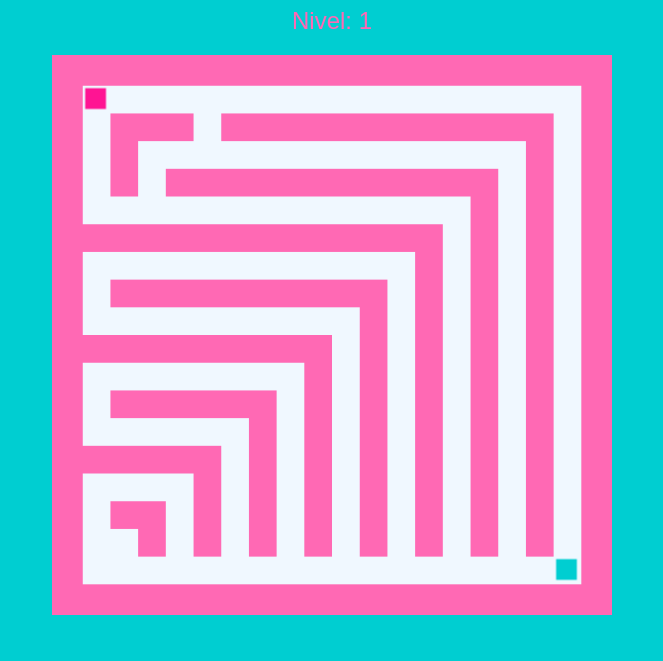
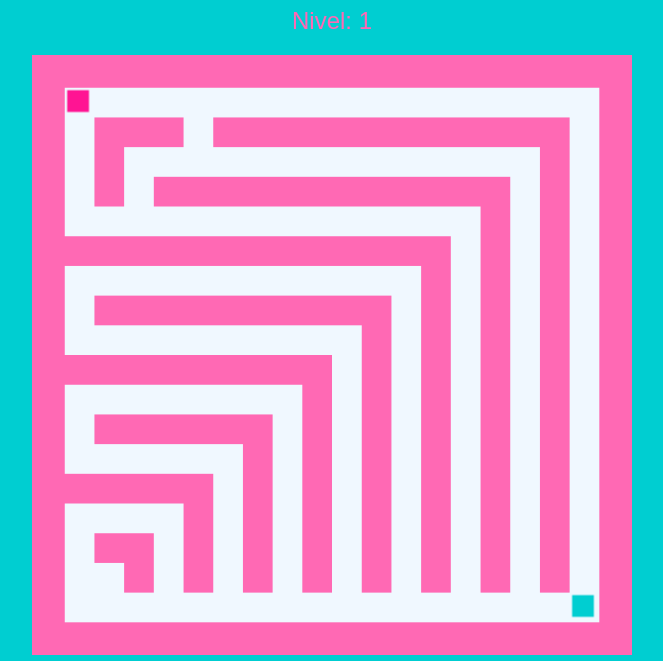
Before and after one commit to Marcos23tk/juego-laberinto, a plain HTML site: page index.html in a window 1280 px wide. Shown: the part 68-729 px from the top of the page, without its empty margins (308-971 px from the left). Drawn offline with Linux system fonts and the light colour scheme.

Commit message:
Corregir visualización del laberinto en móviles con mejor lógica de redimensionamiento

```diff
--- a/index.html
+++ b/index.html
@@ -34,9 +34,7 @@
             display: block;
             margin: 10px auto;
             touch-action: none;
-            max-width: 95vw;
-            max-height: 70vh;
-            width: 100%;
+            max-width: 100%;
             height: auto;
             aspect-ratio: 1;
         }
@@ -211,8 +209,15 @@
 
         // Función para redimensionar el canvas según la pantalla
         function resizeCanvas() {
-            const maxWidth = Math.min(window.innerWidth - 40, window.innerHeight * 0.7);
-            canvasSize = Math.max(200, Math.min(maxWidth, 600));
+            // En móviles, usar el ancho de pantalla disponible
+            let screenWidth = window.innerWidth;
+            let screenHeight = window.innerHeight;
+
+            // Restar padding y dejar espacio para controles
+            let availableWidth = Math.min(screenWidth - 20, screenHeight - 200);
+
+            // Asegurar que el canvas sea cuadrado y tenga un tamaño razonable
+            canvasSize = Math.max(200, Math.min(availableWidth, 600));
 
             // Calcula nuevos tamaños basados en el tamaño del canvas
             cellSize = Math.floor(canvasSize / 20);
@@ -222,9 +227,11 @@
             canvas.height = canvasSize;
             canvas.style.width = canvasSize + 'px';
             canvas.style.height = canvasSize + 'px';
+
+            console.log('Canvas redimensionado a:', canvasSize);
         }
 
-        // No dibujar aún, solo redimensionar
+        // Redimensionar cuando el DOM esté listo
         resizeCanvas();
 
         // Definir los laberintos (1 = pared, 0 = camino)
@@ -465,14 +472,30 @@
             message.style.display = 'block';
         });
 
-        // Dibujar el laberinto al cargar
-        drawMaze();
+        // Dibujar el laberinto cuando el documento esté completamente cargado
+        if (document.readyState === 'loading') {
+            document.addEventListener('DOMContentLoaded', () => {
+                resizeCanvas();
+                drawMaze();
+            });
+        } else {
+            resizeCanvas();
+            drawMaze();
+        }
 
         // Redimensionar cuando cambia el tamaño de la ventana
         window.addEventListener('resize', () => {
             resizeCanvas();
             drawMaze();
         });
+
+        // Asegurar que se dibuje después de que todo esté cargado
+        window.addEventListener('load', () => {
+            setTimeout(() => {
+                resizeCanvas();
+                drawMaze();
+            }, 100);
+        });
     </script>
 </body>
 </html>
```
